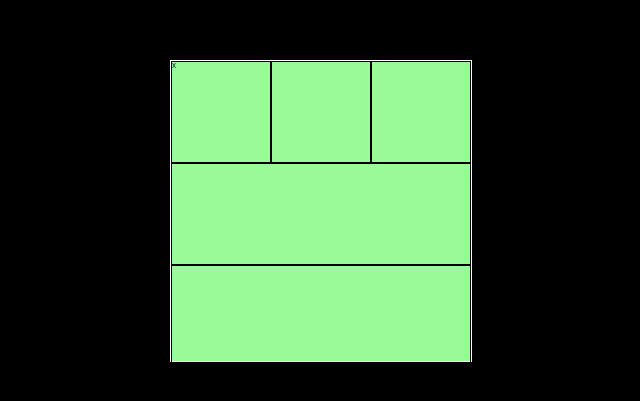
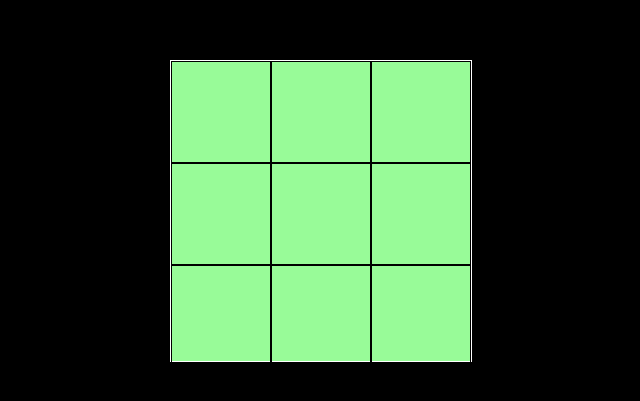
Before and after one commit to pingaksh08/tic-tac-toe, a React (Create React App) app: page / in a window 1280 px wide. Shown: the part 189-590 px from the top of the page, without its empty margins (319-959 px from the left). Built offline with nearby package versions, Linux system fonts and the light colour scheme.

Commit message:
added "O" and "X" for the board

```diff
--- a/src/App.css
+++ b/src/App.css
@@ -27,12 +27,15 @@ body {
 }
 
 .square {
+  display: flex;
+  justify-content: center;
+  align-items: center;
   flex: 33%;
   height: 100px;
   display: flex;
   border: 1px solid black;
   cursor: pointer;
-  font-size: 30%;
+  font-size: 16px;
   color: black;
   display: grid;
 
--- a/src/App.js
+++ b/src/App.js
@@ -5,13 +5,29 @@ import './App.css';
 function App() {
 
   const [board, setBoard] = useState(["", "", "", "", "", "", "", "", ""]);
+  const [player, setPlayer] = useState("X");
+  const chooseSquare = (square) => {
+    setBoard(board.map((val, index) => {
+      if (index === square && val === "") {
+        return player;
+      }
+      return val;
+    }))
+
+    if (player === "X") {
+      setPlayer("O");
+    }
+    else {
+      setPlayer("X");
+    }
+  }
 
   return (
     <div className="App">
       <div className='board'>
-        <div className='row'><Square value={'X'} chooseSquare={() => alert(0)} /><Square value={board[1]} chooseSquare={() => alert(1)} /><Square value={board[2]} chooseSquare={() => alert(2)} /></div>
-        <div className='row'><Square value={board[0]} chooseSquare={() => alert(0)} /></div>
-        <div className='row'><Square value={board[0]} chooseSquare={() => alert(0)} /></div>
+        <div className='row'><Square value={board[0]} chooseSquare={() => chooseSquare(0)} /><Square value={board[1]} chooseSquare={() => chooseSquare(1)} /><Square value={board[2]} chooseSquare={() => chooseSquare(2)} /></div>
+        <div className='row'><Square value={board[3]} chooseSquare={() => chooseSquare(3)} /><Square value={board[4]} chooseSquare={() => chooseSquare(4)} /><Square value={board[5]} chooseSquare={() => chooseSquare(5)} /></div>
+        <div className='row'><Square value={board[6]} chooseSquare={() => chooseSquare(6)} /><Square value={board[7]} chooseSquare={() => chooseSquare(7)} /><Square value={board[8]} chooseSquare={() => chooseSquare(8)} /></div>
       </div>
     </div>
   );
```
